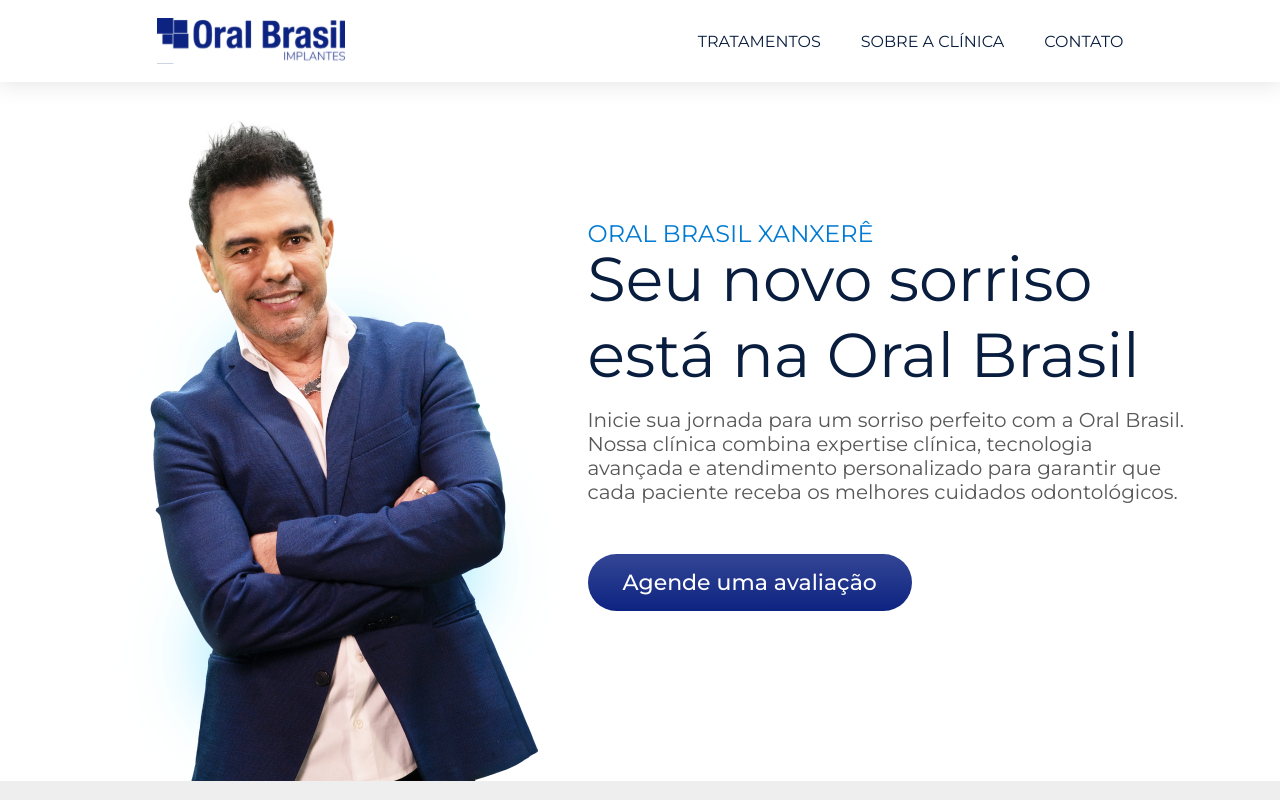
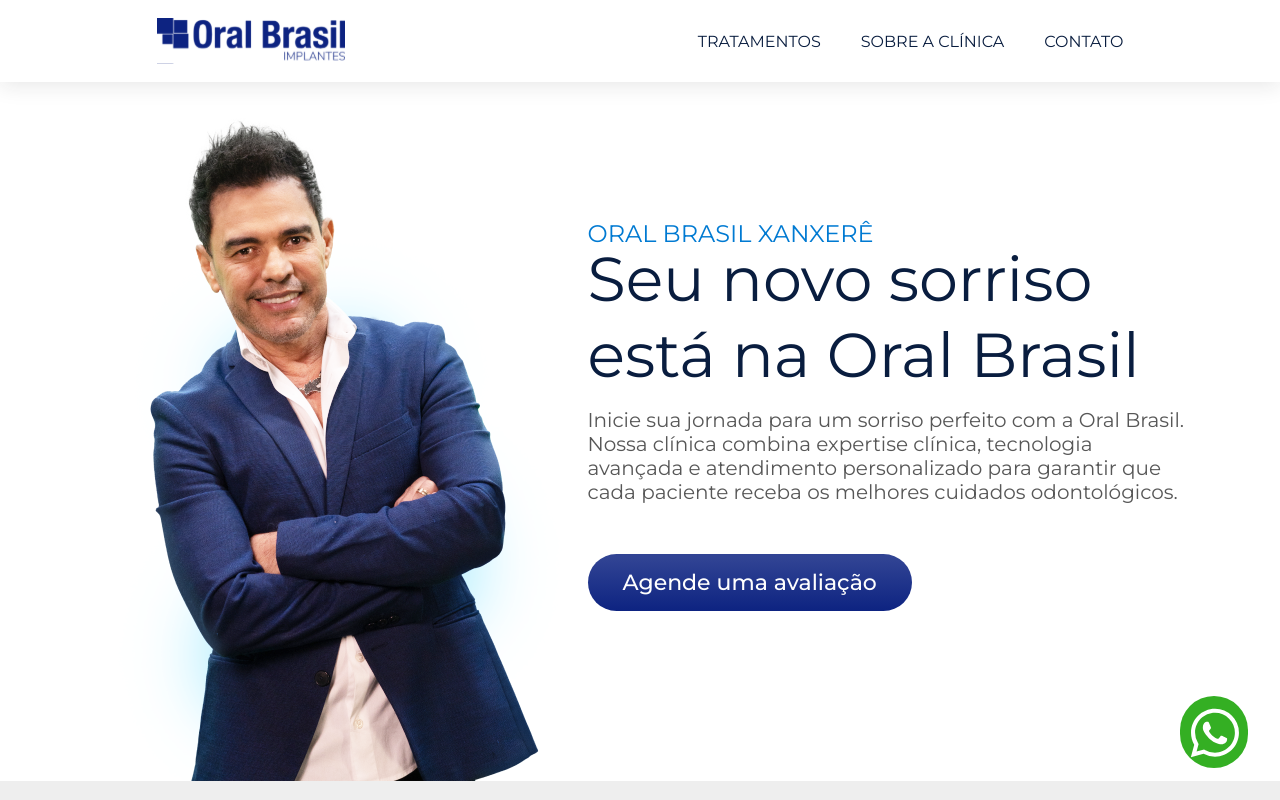
Before and after one commit to oseias-costa/oral-brasil-xanxere, a Next.js app: page / in a window 1280 px wide. Shown: the top 800 px of the page. Built offline with nearby package versions, Linux system fonts and the light colour scheme.

Commit message:
create: whatsapp component

```diff
--- a/app/components/benefits/Benefits.tsx
+++ b/app/components/benefits/Benefits.tsx
@@ -1,22 +1,22 @@
-import Image from "next/image"
-import styled from "styled-components"
-import { benefits } from "../global/_data"
+import Image from "next/image";
+import styled from "styled-components";
+import { benefits } from "../global/_data";
 
 type Benefits = {
-    icon: string,
-    text: string
-}
+  icon: string;
+  text: string;
+};
 
-export default function Benefits(){
-    const benefitsBlock = benefits.map(item => {
-       return(
+export default function Benefits() {
+  const benefitsBlock = benefits.map((item) => {
+    return (
       <Benefit key={item.text}>
-            <Image src={item.icon} alt={item.text} />
+        <Icon src={item.icon} alt={item.text} />
         <Description>{item.text}</Description>
       </Benefit>
-        )
-    })
-    return <Container>{benefitsBlock}</Container>
+    );
+  });
+  return <Container>{benefitsBlock}</Container>;
 }
 
 const Container = styled.section`
@@ -24,7 +24,7 @@
   display: flex;
   justify-content: center;
   flex-wrap: wrap;
-`
+`;
 
 const Benefit = styled.div`
   display: flex;
@@ -34,16 +34,26 @@
   padding-right: 110px;
   padding-left: 110px;
 
-    @media(max-width: 740px){
+  @media (max-width: 740px) {
     padding-top: 30px;
     padding-bottom: 30px;
     padding-right: 20px;
     padding-left: 20px;
   }
-`
+`;
 
 const Description = styled.p`
   text-transform: uppercase;
   max-width: 120px;
   padding-left: 30px;
-`
+  @media (max-width: 740px) {
+    max-width: 150px;
+  }
+`;
+
+const Icon = styled(Image)`
+  @media (max-width: 740px) {
+    height: 48px;
+    width: 48px;
+  }
+`;
--- a/app/components/clinic/Clinic.tsx
+++ b/app/components/clinic/Clinic.tsx
@@ -31,4 +31,8 @@
     max-width: 700px;
     margin: 0 auto;
   }
+
+  @media (max-width: 740px) {
+    margin-top: 0;
+  }
 `;
--- a/app/components/footer/Footer.tsx
+++ b/app/components/footer/Footer.tsx
@@ -59,6 +59,10 @@
   &:hover {
     color: var(--color-blue-light);
   }
+
+  @media (max-width: 740px) {
+    margin-left: 0px;
+  }
 `;
 
 const BlockRight = styled.div`
@@ -70,6 +74,13 @@
       padding-left: 20px;
     }
   }
+
+  @media (max-width: 740px) {
+    max-width: 100%;
+    padding-left: 20px;
+    padding-right: 20px;
+    text-align: center;
+  }
 `;
 
 const Icon = styled(Image)``;
--- a/app/components/global/Button.tsx
+++ b/app/components/global/Button.tsx
@@ -1,4 +1,5 @@
 import styled from "styled-components";
+import { whatsAppNum } from "./_data";
 
 export default function Button({
   text,
@@ -7,7 +8,11 @@
   text: string;
   color: string;
 }) {
-  return <Container color={color}>{text}</Container>;
+  return (
+    <Container href={whatsAppNum} color={color}>
+      {text}
+    </Container>
+  );
 }
 
 const Container = styled("a")<{ color: string }>`
@@ -32,7 +37,8 @@
   transition: 0.2s linear;
 
   &:hover {
-    background: var(--color-blue-light);
+    background-color: var(--color-blue-light);
+    box-shadow: rgba(0, 0, 0, 0.35) 0px 5px 15px;
   }
 
   @media (max-width: 360px) {
--- a/app/components/global/_data.ts
+++ b/app/components/global/_data.ts
@@ -129,3 +129,5 @@
     },
   ],
 };
+
+export const whatsAppNum = "";
--- a/app/components/schedule/Schedule.tsx
+++ b/app/components/schedule/Schedule.tsx
@@ -24,7 +24,7 @@
   text-align: center;
 
   .Schedule__Title {
-    font-size: 36px;
+    font-size: 48px;
   }
 
   .Schedule__Content {
--- /dev/null
+++ b/app/components/whatsapp/Whatsapp.tsx
@@ -0,0 +1,45 @@
+"use client";
+import Image from "next/image";
+import React from "react";
+import styled from "styled-components";
+import WhatsSVG from "@/public/whatsapp.svg";
+import { whatsAppNum } from "../global/_data";
+
+export default function Whatsapp() {
+  return (
+    <Whats>
+      <a href={whatsAppNum} target="_blank">
+        <WhatsIcon
+          src={WhatsSVG}
+          alt="Link para o WhatsApp Oral Brasil Xanxerê"
+        />
+      </a>
+    </Whats>
+  );
+}
+
+const Whats = styled.div`
+  position: fixed;
+  bottom: 2em;
+  right: 2em;
+  border-radius: 5em;
+  padding: 0.3em;
+  box-shadow: var(--shadow);
+  background-color: #34af23;
+  transition: 0.4s;
+  z-index: 100;
+
+  &:hover {
+    background-color: #2c901f;
+    box-shadow: rgba(0, 0, 0, 0.25) 0px 54px 55px,
+      rgba(0, 0, 0, 0.12) 0px -12px 30px, rgba(0, 0, 0, 0.12) 0px 4px 6px,
+      rgba(0, 0, 0, 0.17) 0px 12px 13px, rgba(0, 0, 0, 0.09) 0px -3px 5px;
+  }
+`;
+
+const WhatsIcon = styled(Image)`
+  fill: #fff;
+  position: relative;
+  right: -0.08em;
+  top: 0.15em;
+`;
--- a/app/page.tsx
+++ b/app/page.tsx
@@ -8,10 +8,12 @@
 import Schedule from "./components/schedule/Schedule";
 import Contact from "./components/contact/Contact";
 import Footer from "./components/footer/Footer";
+import Whatsapp from "./components/whatsapp/Whatsapp";
 
 export default function Home() {
   return (
     <Container>
+      <Whatsapp />
       <Header />
       <Headline />
       <Benefits />
```
Also changed, not shown: public/whatsapp.svg (added). Lines whose indentation alone changed are shown as unchanged.
